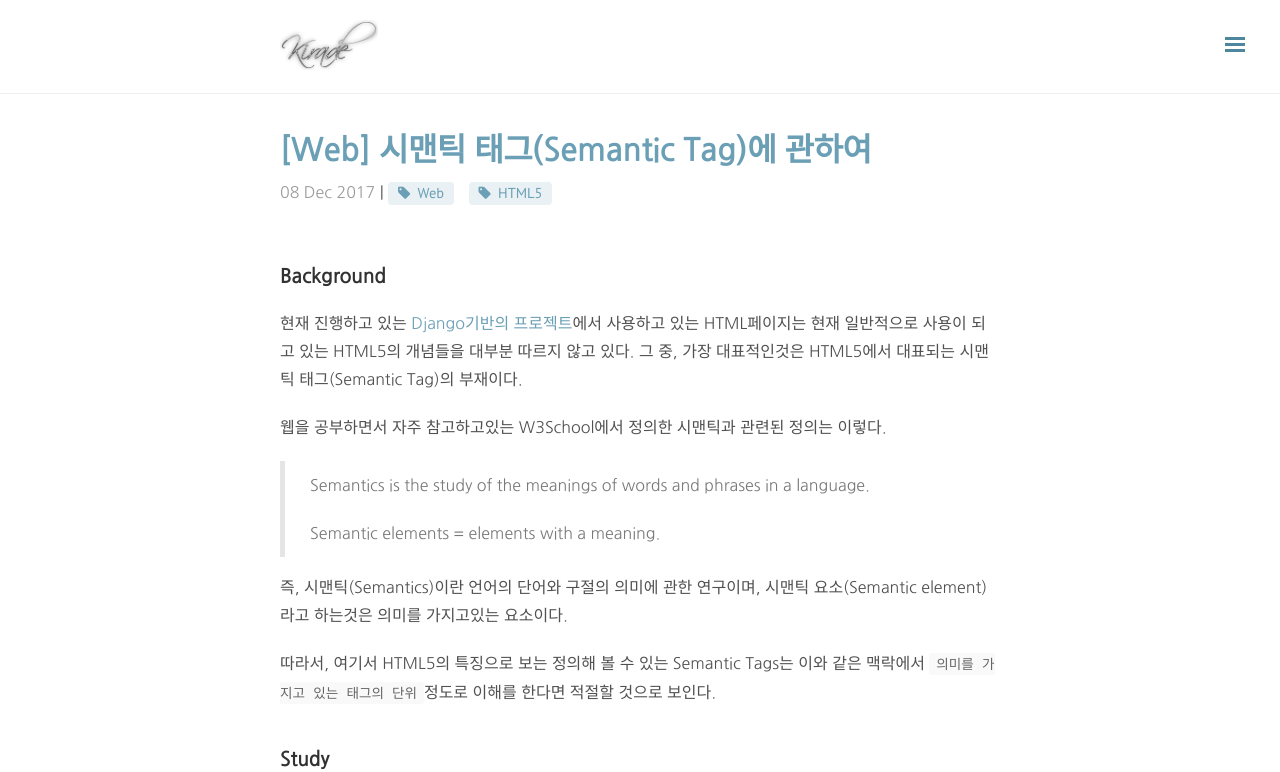
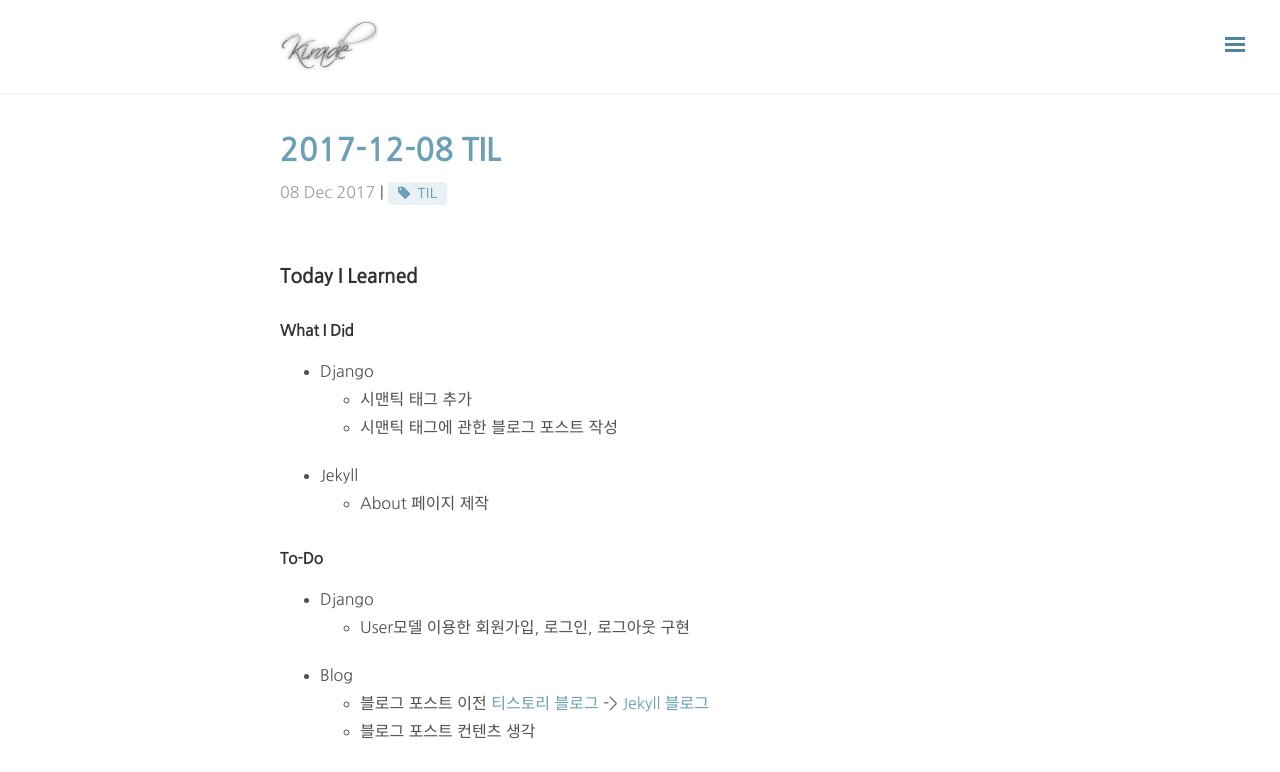
Before and after one commit to Kirade/kirade.github.io.old, a Jekyll site: the page built from blog/index.html, in a window 1280 px wide and 1400 px high. Shown: the top 772 px of the window. Built offline with Jekyll 4.4.1, drawn with Linux system fonts in a browser that asks for light colours; nearby versions of some CDN libraries; the list of posts is cut into pages by our own code; comment, search, counter and statistics services are not loaded; some of the changed text lies outside the part shown; grey boxes are pictures that could not be loaded.

Commit message:
About 페이지 제작 / 포스팅 / TIL

```diff
--- /dev/null
+++ b/_posts/2017/2017-12-08-2017-12-08-til.markdown
@@ -0,0 +1,27 @@
+---
+layout: "post"
+title: "2017-12-08 TIL"
+date: "2017-12-08 23:09"
+category: TIL
+tag: TIL
+---
+
+## Today I Learned
+
+### What I Did
+* Django
+  - 시맨틱 태그 추가
+  - 시맨틱 태그에 관한 블로그 포스트 작성
+* Jekyll
+  - About 페이지 제작
+
+### To-Do
+* Django
+  - User모델 이용한 회원가입, 로그인, 로그아웃 구현
+* Blog
+  - 블로그 포스트 이전 [티스토리 블로그](kirade.tistory.com) -> [Jekyll 블로그](kirade.github.io)
+  - 블로그 포스트 컨텐츠 생각
+
+### Reference
+* [About Page](https://kirade.github.io/about/)
+* [Semantic Tag Blog Post](https://kirade.github.io/web/2017/12/08/web-%EC%8B%9C%EB%A7%A8%ED%8B%B1-%ED%83%9C%EA%B7%B8-semantic-tag-%EC%97%90-%EA%B4%80%ED%95%98%EC%97%AC/)
--- a/_posts/2017/2017-12-08-web-시맨틱-태그-semantic-tag-에-관하여.markdown
+++ b/_posts/2017/2017-12-08-web-시맨틱-태그-semantic-tag-에-관하여.markdown
@@ -21,7 +21,7 @@ tags: Web HTML5
 
 ## Study
 
-![시맨틱 태그(Semantic Tag)](images/2017/12/시멘틱태그.gif)
+![시맨틱 태그(Semantic Tags )](https://kirade.github.io/images/2017/12/semantic_tags.gif){: .center-image}
 
 1. 종류
 시맨틱 태그는 위에 첨부되어 있는 이미지에 볼 수 있는 주요 태그들 이외에도 다양한 태그가 존재한다. 각 태그의 의미를 해석할 때에는 시맨틱이라는 의미론적인 정의에 걸맞게 태그의 의미를 해석하는것이 도움이된다.
--- a/about.md
+++ b/about.md
@@ -3,28 +3,27 @@ layout: page
 title: About
 ---
 
-<p class="message">
-  Hey there! This page is included as an example. Feel free to customize it for your own use upon downloading. Carry on!
-</p>
+---
 
-In the novel, *The Strange Case of Dr. Jeykll and Mr. Hyde*, Mr. Poole is Dr. Jekyll's virtuous and loyal butler. Similarly, Poole is an upstanding and effective butler that helps you build Jekyll themes. It's made by [@mdo](https://twitter.com/mdo).
+안녕하세요?
 
-There are currently two themes built on Poole:
+이 블로그는 개발 공부를 하며 얻은 지식들을 차근차근 쌓아가며 공부했던 흔적을 남김은 물론, 새로 배운것들에 대한 이해를 토대로 제가 걸어갔던 길을 걷고있는 사람들에게 조금이나마 되면 좋겠다는 생각으로 만들었습니다.
 
-* [Hyde](http://hyde.getpoole.com)
-* [Lanyon](http://lanyon.getpoole.com)
+저 혹은 포스팅에 대한 질문은 같이 머리를 맞대고 고민해볼 준비가 되어있고 후배 개발자를 위한 아낌없는 조언은 가슴 깊이 새길 준비가 되어있습니다:)
 
-Learn more and contribute on [GitHub](https://github.com/poole).
+감사합니다.
 
-## Setup
+---
 
-Some fun facts about the setup of this project include:
+Hi there,
 
-* Built for [Jekyll](http://jekyllrb.com)
-* Developed on GitHub and hosted for free on [GitHub Pages](https://pages.github.com)
-* Coded with [Sublime Text 2](http://sublimetext.com), an amazing code editor
-* Designed and developed while listening to music like [Blood Bros Trilogy](https://soundcloud.com/maddecent/sets/blood-bros-series)
+I made this blog to log my study on web development. In addition, I hope someone who walk the road I walked before would get some helpful information.
 
-Have questions or suggestions? Feel free to [open an issue on GitHub](https://github.com/poole/issues/new) or [ask me on Twitter](https://twitter.com/mdo).
+I appreciate all the questions about me or blog posts. I'm ready to do my best to solve your curiousity.
 
 Thanks for reading!
+
+---
+## Contact
+* [Email](mailto:jay.jaeyoung@gmail.com)
+* [Github](https://gitbub.com/kirade)
--- a/public/css/main.css
+++ b/public/css/main.css
@@ -957,3 +957,9 @@ a.pagination-item:hover {
         border-bottom-right-radius: 4px;
     }
 }
+
+.center-image
+{
+    margin: 0 auto;
+    display: block;
+}
```
Also changed, not shown: images/2017/12/semantic_tags.gif (renamed from images/2017/12/시멘틱태그.gif).
